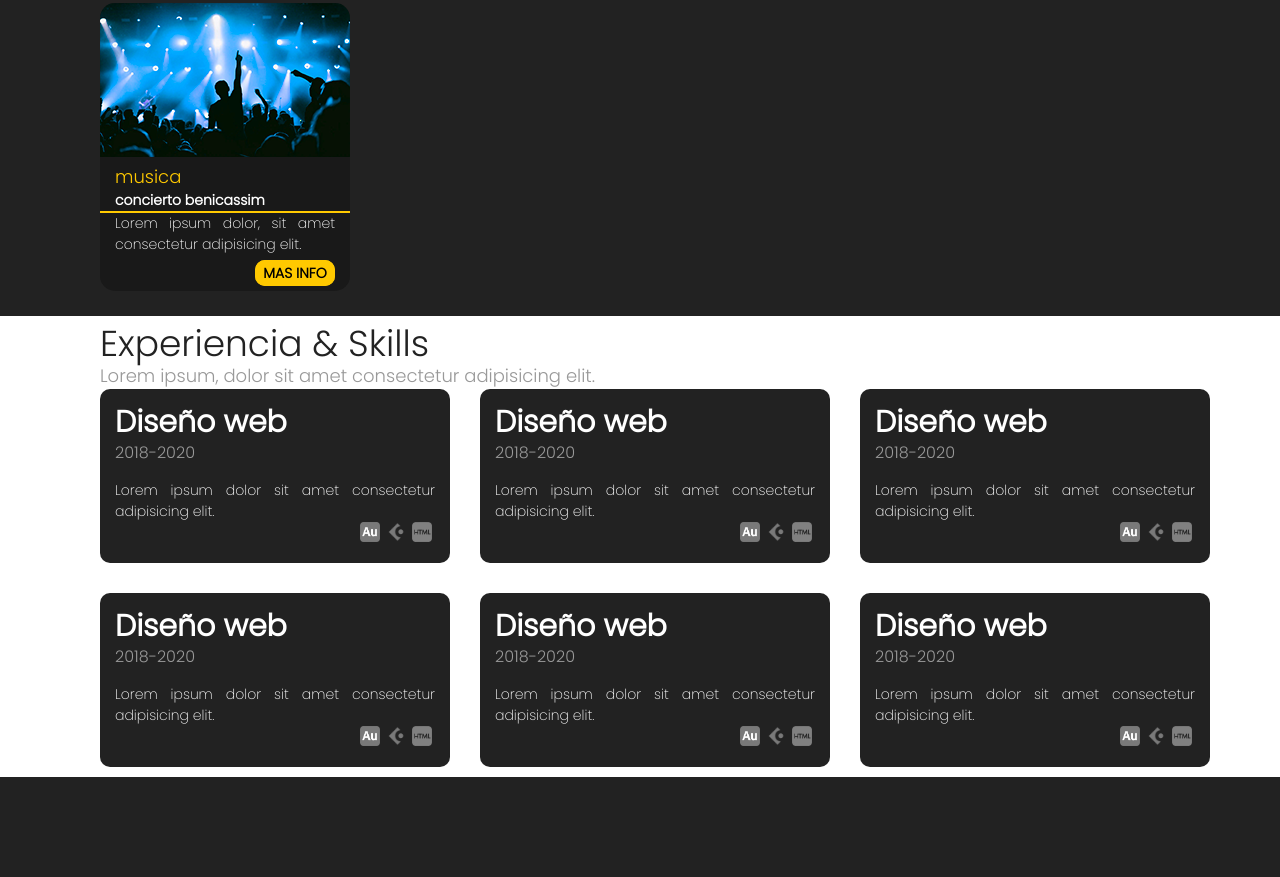
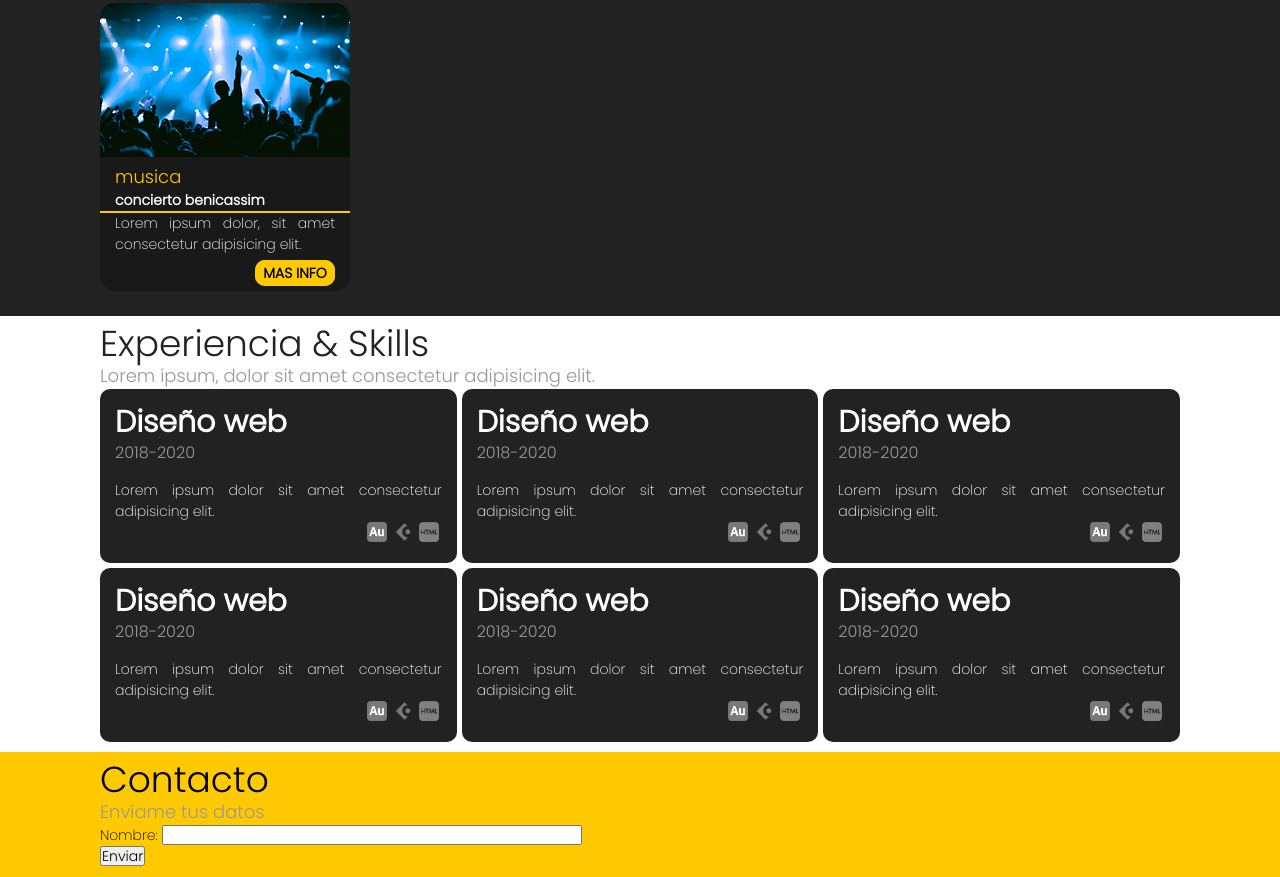
Before and after one commit to lamux04/projects, a plain HTML site: page portafolio/index.html in a window 1280 px wide. Shown: the part 1069-1946 px from the top of the page. Before the commit the page ends 1866 px from the top, so only its background shows below. Drawn offline with nearby package versions, Linux system fonts and the light colour scheme.

Commit message:
add form section

```diff
--- a/portafolio/css/style.css
+++ b/portafolio/css/style.css
@@ -192,8 +192,8 @@ nav li {
 
 .gridexp {
     display: grid;
-    grid-template-columns: repeat(3, 350px);
-    gap: 30px;
+    grid-template-columns: repeat(3, 1fr);
+    gap: 5px;
     justify-content: space-between;
     align-content: space-around;
 }
@@ -202,6 +202,7 @@ nav li {
     background-color: #222;
     border-radius: 10px;
     padding: 15px;
+    max-width: 400px;
 }
 
 .cardexp h2 {
@@ -233,3 +234,10 @@ nav li {
     width: 20px;
     height: auto;
 }
+
+/* Formulario de Contacto */
+
+#contacto {
+    background-color: #ffc900;
+    color: #000;
+}
--- a/portafolio/index.html
+++ b/portafolio/index.html
@@ -178,7 +178,18 @@
 
         <!-- Bloque contacto -->
         <section id="contacto">
+            <h2>Contacto</h2>
+            <h3>Envíame tus datos</h3>
+            <form action="#">
+                <div class="itemform">
+                    <label for="name">Nombre: </label>
+                    <input type="text" id="name" name="nombre" minlength="2" maxlength="64" size="32" required>
+                </div>
 
+                <div class="itemform">
+                    <input type="submit" value="Enviar" name="submit">
+                </div>
+            </form>
         </section>
         <!-- FIN Bloque contacto -->
 
```
